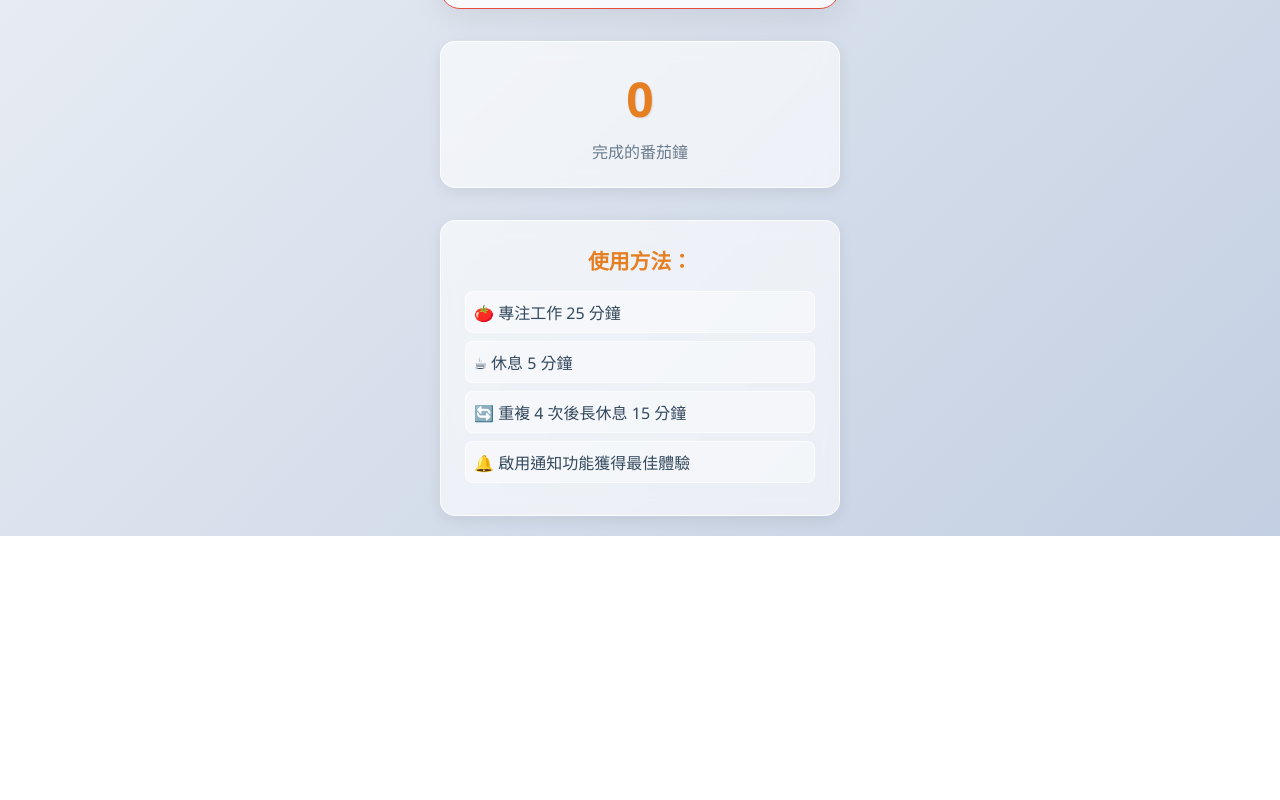
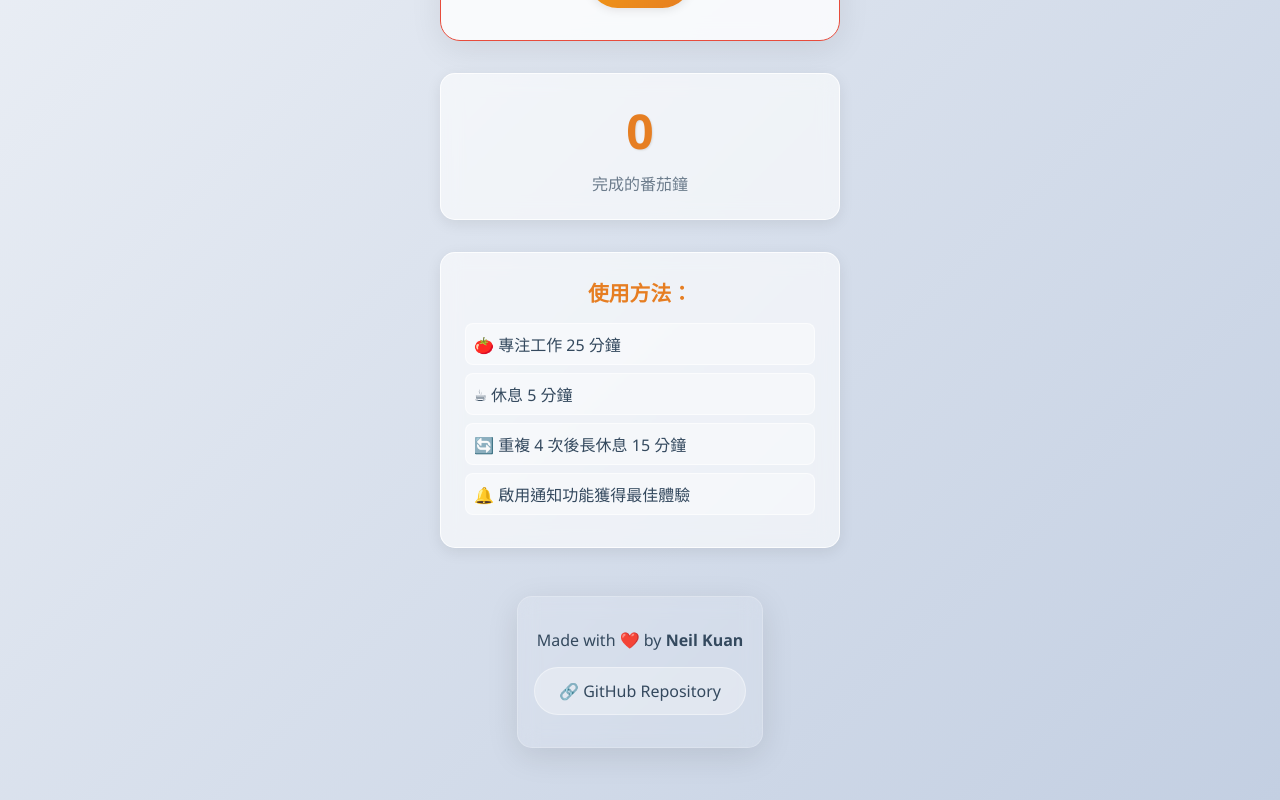
Before and after one commit to neilkuan/chill-time, a React (Vite) app: page / in a window 1280 px wide. Shown: the part 697-1497 px from the top of the page. Before the commit the page ends 1233 px from the top, so only its background shows below. Built offline with nearby package versions, Linux system fonts and the light colour scheme.

Commit message:
feat: Add footer with author and GitHub repository link (#1)

```diff
--- a/src/App.css
+++ b/src/App.css
@@ -1,9 +1,11 @@
 .app {
   width: 100%;
   display: flex;
+  flex-direction: column;
   justify-content: center;
   align-items: center;
   min-height: 100vh;
+  padding: 2rem 1rem;
 }
 
 .container {
@@ -233,3 +235,69 @@
     max-width: 200px;
   }
 }
+
+/* 頁腳樣式 */
+.footer {
+  margin-top: 3rem;
+  padding: 2rem 1rem;
+  background: rgba(255, 255, 255, 0.1);
+  backdrop-filter: blur(10px);
+  border-radius: 15px;
+  border: 1px solid rgba(255, 255, 255, 0.2);
+  box-shadow: 0 8px 32px rgba(0, 0, 0, 0.1);
+}
+
+.footer-content {
+  display: flex;
+  flex-direction: column;
+  align-items: center;
+  gap: 1rem;
+}
+
+.footer-content p {
+  margin: 0;
+  color: #34495e;
+  font-size: 1rem;
+  font-weight: 500;
+}
+
+.github-link {
+  display: inline-flex;
+  align-items: center;
+  gap: 0.5rem;
+  color: #34495e;
+  text-decoration: none;
+  padding: 0.75rem 1.5rem;
+  background: rgba(255, 255, 255, 0.3);
+  border-radius: 25px;
+  border: 1px solid rgba(255, 255, 255, 0.4);
+  transition: all 0.3s ease;
+  font-weight: 500;
+}
+
+.github-link:hover {
+  background: rgba(255, 255, 255, 0.5);
+  transform: translateY(-2px);
+  box-shadow: 0 4px 15px rgba(0, 0, 0, 0.1);
+  color: #2c3e50;
+}
+
+@media (max-width: 480px) {
+  .footer {
+    margin-top: 2rem;
+    padding: 1.5rem 1rem;
+  }
+
+  .footer-content {
+    gap: 0.75rem;
+  }
+
+  .footer-content p {
+    font-size: 0.9rem;
+  }
+
+  .github-link {
+    font-size: 0.9rem;
+    padding: 0.5rem 1rem;
+  }
+}
--- a/src/App.jsx
+++ b/src/App.jsx
@@ -253,6 +253,20 @@ function App() {
           </ul>
         </div>
       </div>
+
+      <footer className="footer">
+        <div className="footer-content">
+          <p>Made with ❤️ by <strong>Neil Kuan</strong></p>
+          <a
+            href="https://github.com/neilkuan/chill-time"
+            target="_blank"
+            rel="noopener noreferrer"
+            className="github-link"
+          >
+            <span>🔗 GitHub Repository</span>
+          </a>
+        </div>
+      </footer>
     </div>
   );
 }
```
